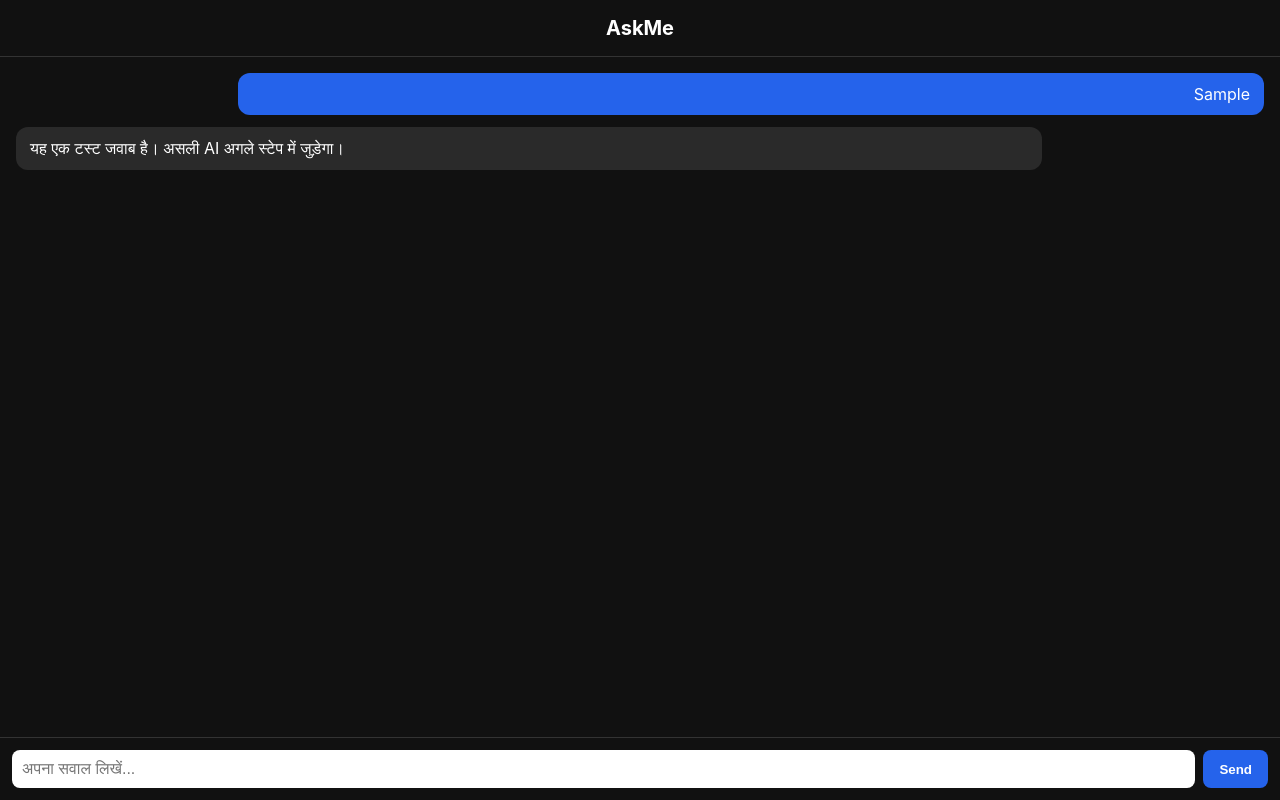
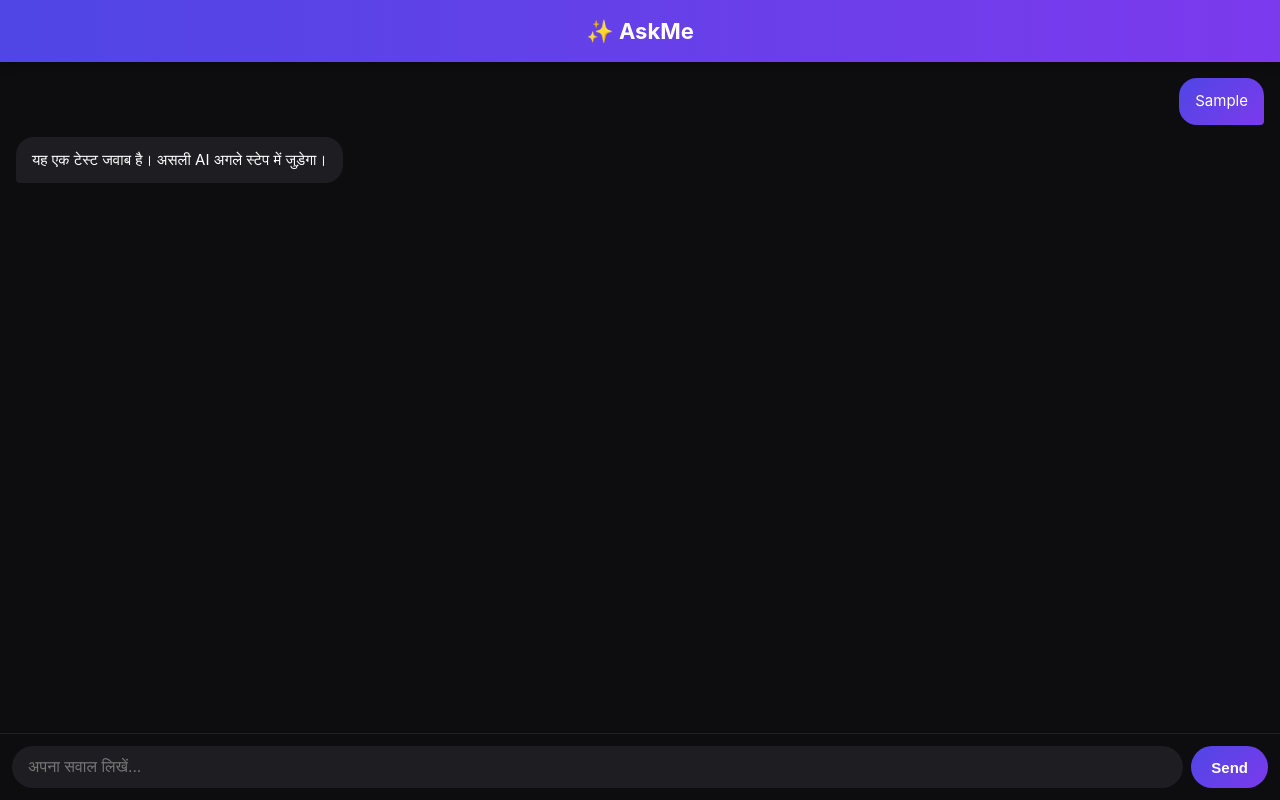
Before and after one commit to a66945013-oss/-askme-ai, a plain HTML site: page index.html in a window 1280 px wide. Both pictures are taken after typing "Sample" into the empty fields and a click on the button "Send". Drawn offline with Linux system fonts and the light colour scheme.

Commit message:
Update index.html

```diff
--- a/index.html
+++ b/index.html
@@ -5,69 +5,105 @@
 <meta name="viewport" content="width=device-width, initial-scale=1.0">
 <title>AskMe</title>
 <style>
+  * { box-sizing: border-box; }
   body {
     margin: 0;
     font-family: -apple-system, sans-serif;
-    background: #111;
+    background: #0d0d0f;
     color: #fff;
     display: flex;
     flex-direction: column;
     height: 100vh;
   }
   header {
-    padding: 16px;
-    font-size: 20px;
-    font-weight: bold;
-    border-bottom: 1px solid #333;
+    padding: 18px;
+    font-size: 22px;
+    font-weight: 700;
     text-align: center;
+    background: linear-gradient(90deg, #4f46e5, #7c3aed);
+    box-shadow: 0 2px 10px rgba(0,0,0,0.3);
   }
   #chat {
     flex: 1;
     overflow-y: auto;
     padding: 16px;
+    display: flex;
+    flex-direction: column;
   }
   .msg {
     margin-bottom: 12px;
-    padding: 10px 14px;
-    border-radius: 12px;
-    max-width: 80%;
-    line-height: 1.4;
+    padding: 12px 16px;
+    border-radius: 18px;
+    max-width: 78%;
+    line-height: 1.5;
+    font-size: 15px;
+    animation: fadeIn 0.25s ease;
+  }
+  @keyframes fadeIn {
+    from { opacity: 0; transform: translateY(6px); }
+    to { opacity: 1; transform: translateY(0); }
   }
   .user {
-    background: #2563eb;
-    margin-left: auto;
-    text-align: right;
+    background: linear-gradient(135deg, #4f46e5, #7c3aed);
+    align-self: flex-end;
+    border-bottom-right-radius: 4px;
   }
   .bot {
-    background: #2a2a2a;
-    margin-right: auto;
+    background: #1e1e22;
+    align-self: flex-start;
+    border-bottom-left-radius: 4px;
+  }
+  .typing {
+    display: flex;
+    gap: 4px;
+    padding: 4px 0;
+  }
+  .typing span {
+    width: 7px;
+    height: 7px;
+    background: #999;
+    border-radius: 50%;
+    animation: blink 1.2s infinite;
+  }
+  .typing span:nth-child(2) { animation-delay: 0.2s; }
+  .typing span:nth-child(3) { animation-delay: 0.4s; }
+  @keyframes blink {
+    0%, 80%, 100% { opacity: 0.2; }
+    40% { opacity: 1; }
   }
   #inputArea {
     display: flex;
     padding: 12px;
-    border-top: 1px solid #333;
+    gap: 8px;
+    background: #0d0d0f;
+    border-top: 1px solid #222;
   }
   #userInput {
     flex: 1;
-    padding: 10px;
-    border-radius: 8px;
+    padding: 12px 16px;
+    border-radius: 24px;
     border: none;
     font-size: 16px;
+    background: #1e1e22;
+    color: #fff;
+    outline: none;
   }
+  #userInput::placeholder { color: #777; }
   #sendBtn {
-    margin-left: 8px;
-    padding: 10px 16px;
+    padding: 0 20px;
     border: none;
-    border-radius: 8px;
-    background: #2563eb;
+    border-radius: 24px;
+    background: linear-gradient(135deg, #4f46e5, #7c3aed);
     color: white;
-    font-weight: bold;
+    font-weight: 600;
+    font-size: 15px;
   }
+  #sendBtn:active { opacity: 0.8; }
 </style>
 </head>
 <body>
 
-<header>AskMe</header>
+<header>✨ AskMe</header>
 <div id="chat"></div>
 
 <div id="inputArea">
@@ -86,6 +122,16 @@ function addMessage(text, sender) {
   div.textContent = text;
   chat.appendChild(div);
   chat.scrollTop = chat.scrollHeight;
+  return div;
+}
+
+function addTyping() {
+  const div = document.createElement('div');
+  div.className = 'msg bot typing';
+  div.innerHTML = '<span></span><span></span><span></span>';
+  chat.appendChild(div);
+  chat.scrollTop = chat.scrollHeight;
+  return div;
 }
 
 async function sendMessage() {
@@ -93,12 +139,12 @@ async function sendMessage() {
   if (!text) return;
   addMessage(text, 'user');
   input.value = '';
-  addMessage('सोच रहा हूँ...', 'bot');
+  const typingDiv = addTyping();
 
   setTimeout(() => {
-    chat.lastChild.remove();
-    addMessage('यह एक टस्ट जवाब है। असली AI अगले स्टेप में जुड़ेगा।', 'bot');
-  }, 800);
+    typingDiv.remove();
+    addMessage('यह एक टेस्ट जवाब है। असली AI अगले स्टेप में जुड़ेगा।', 'bot');
+  }, 900);
 }
 
 sendBtn.addEventListener('click', sendMessage);
```
